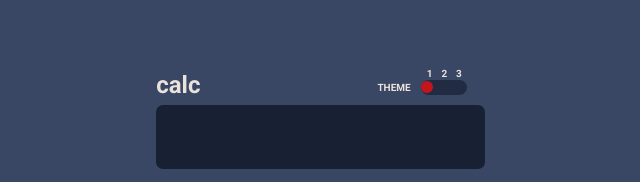
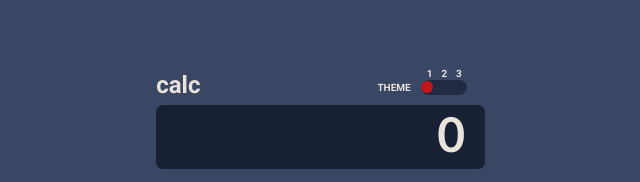
Before and after one commit to chinmayagarwal3007/calculator-app-main-solution, a plain HTML site: page index.html in a window 1280 px wide. Shown: the top 182 px of the page, 319-959 px from the left. Drawn offline with Linux system fonts and the light colour scheme.

Commit message:
Update index.html

```diff
--- a/index.html
+++ b/index.html
@@ -65,7 +65,7 @@
   </div>
 
   <div class="input">
-    <p class="value"></p>
+    <p class="value">0</p>
   </div>
 
 
```
